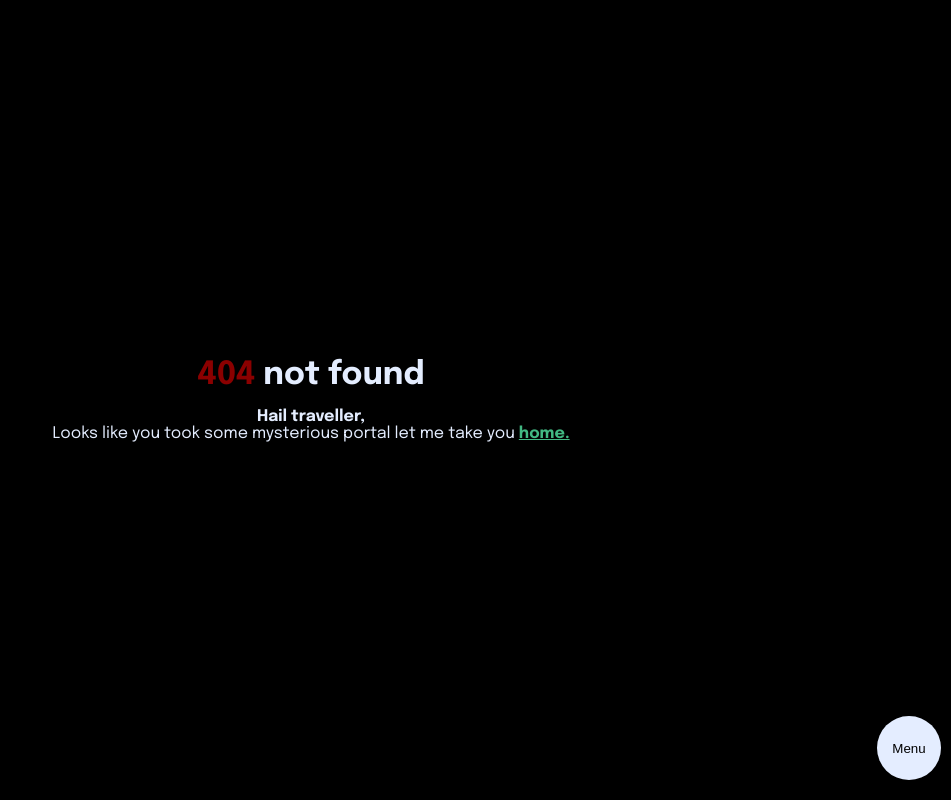
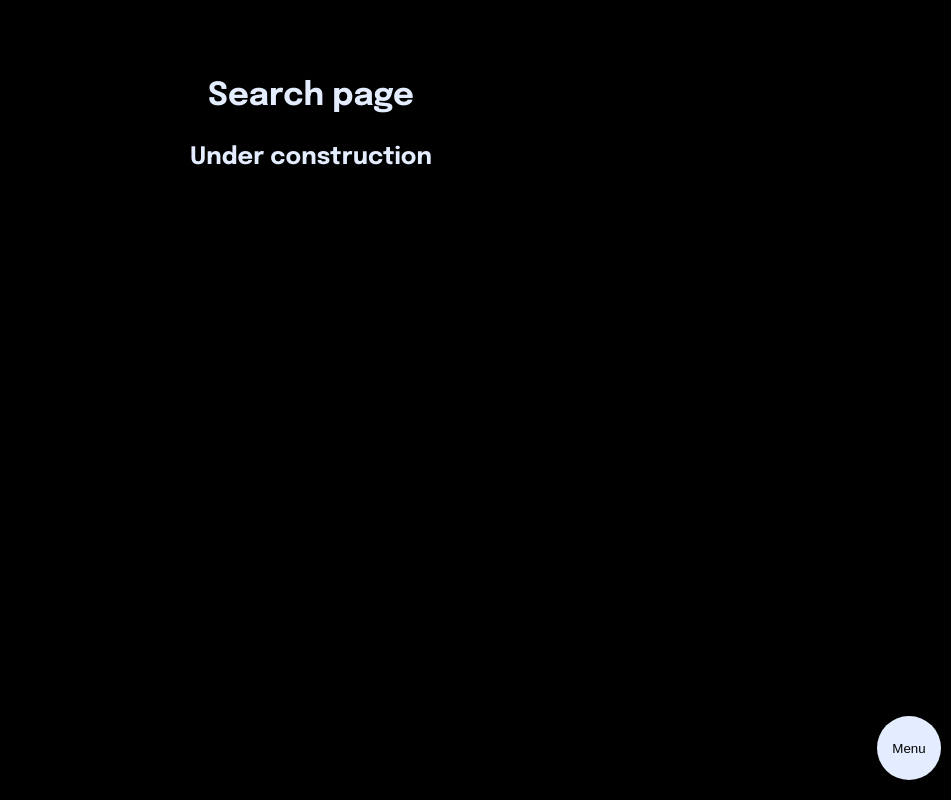
Before and after one commit to Vehx/game-releases, a Vue app: page /search in a window 1280 px wide. Before the commit this address led to /404. Shown: the whole page, without its empty margins (329-1280 px from the left). Built offline with nearby package versions, Linux system fonts and the light colour scheme.

Commit message:
added search and watchlist pages

```diff
--- a/src/router/index.js
+++ b/src/router/index.js
@@ -38,6 +38,18 @@ const routes = [
       )
   },
   {
+    path: "/search",
+    name: "Search",
+    component: () =>
+      import(/* webpackChunkName: "Search" */ "../views/Search.vue")
+  },
+  {
+    path: "/watch-list",
+    name: "WatchList",
+    component: () =>
+      import(/* webpackChunkName: "WatchList" */ "../views/WatchList.vue")
+  },
+  {
     path: "/about",
     name: "About",
     // route level code-splitting
@@ -59,6 +71,7 @@ const routes = [
       import(/* webpackChunkName: "NotFound" */ "../views/NotFound.vue")
   },
   {
+    // this matches path with a regex to send them to the 404 not found page
     path: "/:pathMatch(.*)*",
     redirect: { name: "NotFound" }
   }
@@ -68,7 +81,7 @@ const router = createRouter({
   linkExactActiveClass: "active-link",
   history: createWebHistory(),
   routes,
-  // this makes it so when clicken a router link leading to the page user is currently on
+  // this makes it so when clicking a router link leading to the page user is currently on
   // it scrolls to the top of the page
   scrollBehavior() {
     document.getElementById("app").scrollIntoView();
--- /dev/null
+++ b/src/views/Search.vue
@@ -0,0 +1,27 @@
+<template>
+  <div class="search">
+    <h1>Search page</h1>
+    <h2>Under construction</h2>
+    <!-- <GameList title="Search results: " /> -->
+  </div>
+</template>
+
+<script>
+// import GameList from "@/components/GameList.vue";
+
+export default {
+  name: "Search",
+  components: {
+    // GameList
+  }
+};
+
+// search fields:
+// fields game.*; where game.name ~ *"search"*; limit 25;
+</script>
+
+<style scoped>
+h1 {
+  margin-bottom: 2rem;
+}
+</style>
--- /dev/null
+++ b/src/views/WatchList.vue
@@ -0,0 +1,25 @@
+<template>
+  <div class="watch-list">
+    <h1>Watch list page</h1>
+    <h2>Under construction</h2>
+    <!-- <GameList title="Playstation game releases: " :platform="48" /> -->
+  </div>
+</template>
+
+<script>
+// @ is an alias to /src
+// import GameList from "@/components/GameList.vue";
+
+export default {
+  name: "WatchList",
+  components: {
+    // GameList
+  }
+};
+</script>
+
+<style scoped>
+h1 {
+  margin-bottom: 2rem;
+}
+</style>
```
